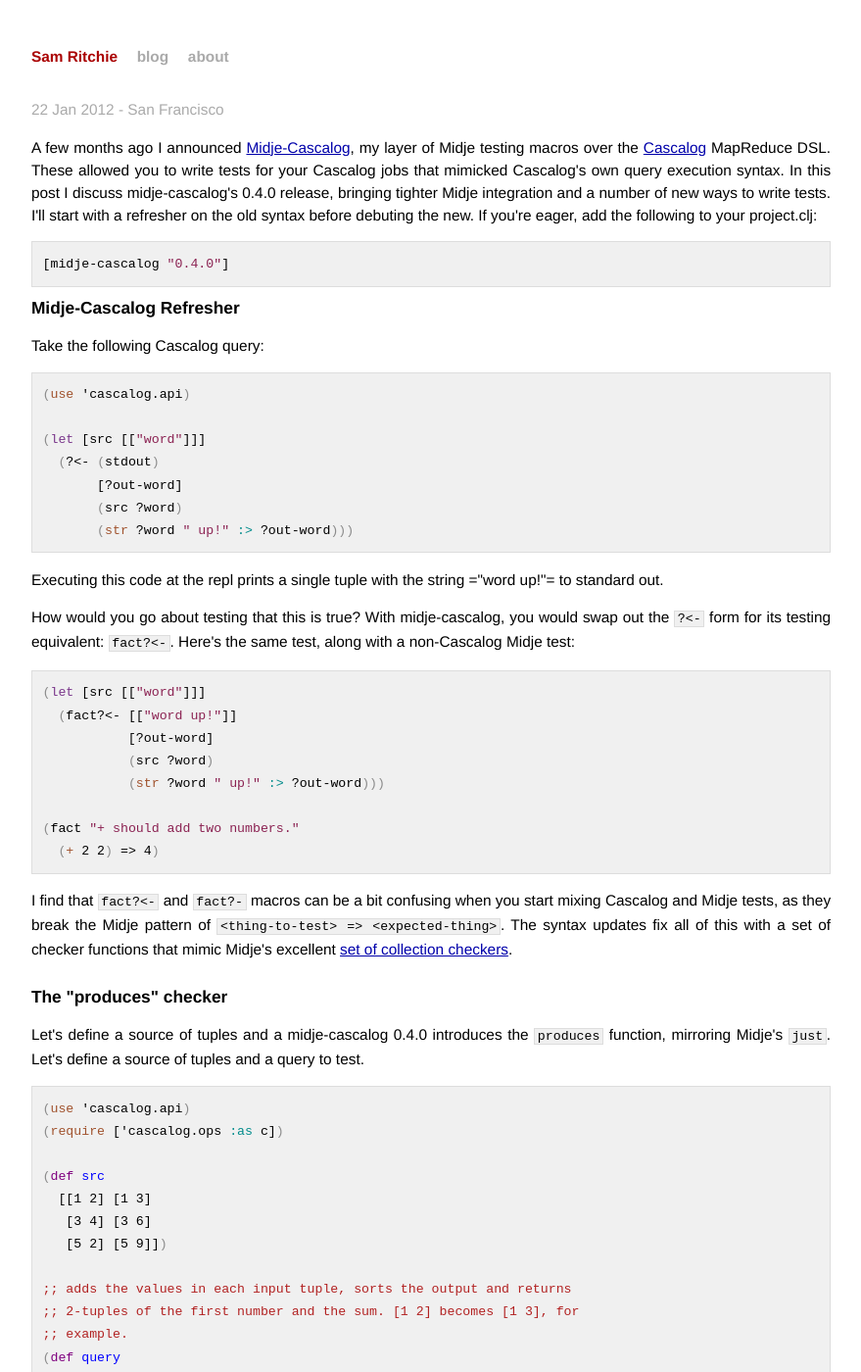
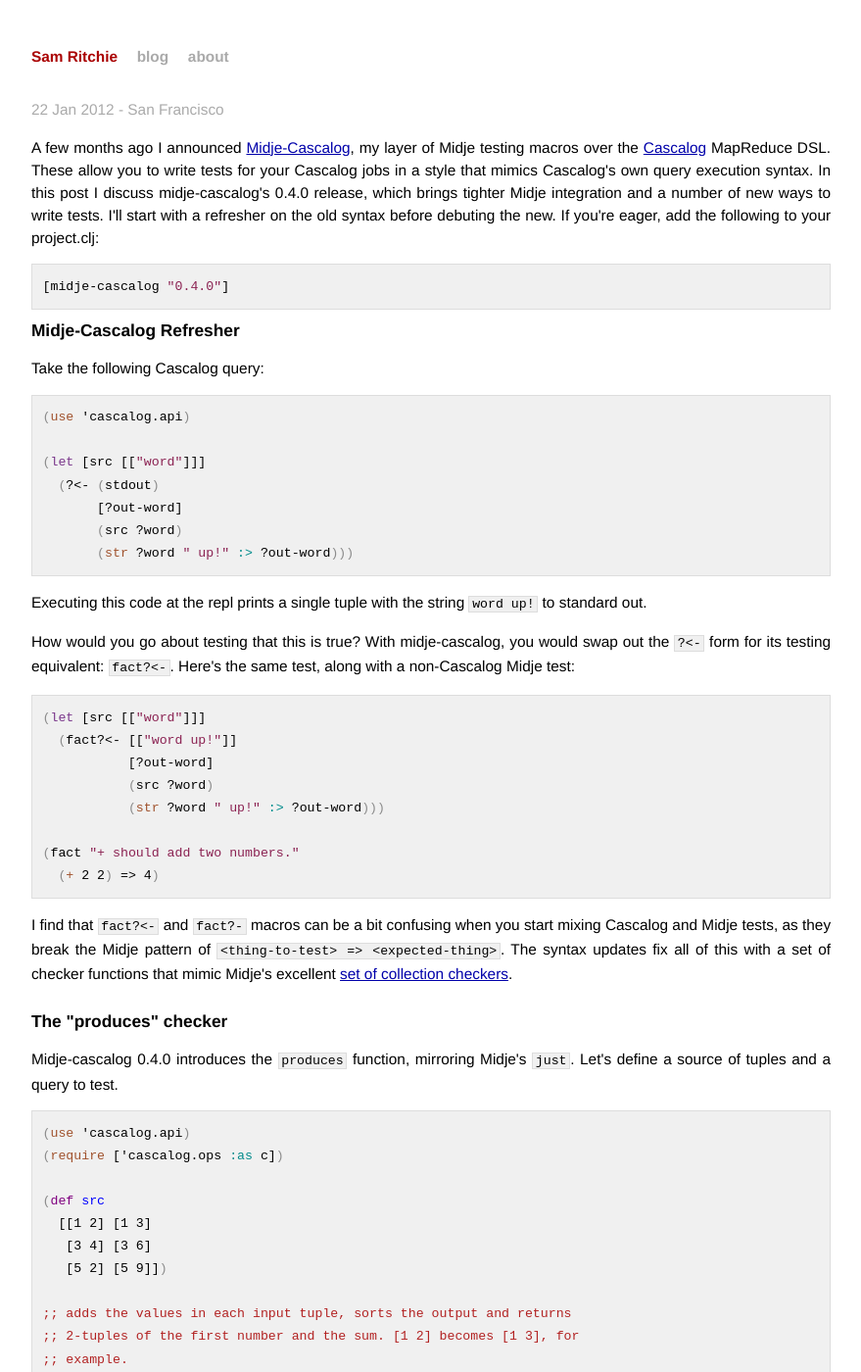
Before and after one commit to sritchie/sritchie.github.io, a Jekyll site: the page built from _posts/2012-01-22-cascalog-testing-20.html, in a window 1280 px wide and 1400 px high. Shown: the whole window at 98% size, without its empty margins (200-1079 px from the left). Built offline with Jekyll 4.4.1, drawn with Linux system fonts in a browser that asks for light colours; Markdown is read by kramdown in place of the engine named in the settings; some of the changed text lies outside the part shown.

Commit message:
typo fixes.

```diff
--- a/_posts/2012-01-22-cascalog-testing-20.html
+++ b/_posts/2012-01-22-cascalog-testing-20.html
@@ -6,7 +6,7 @@
 <p class="meta">22 Jan 2012 - San Francisco</p>
 
 <p>
-A few months ago I announced <a href="http://sritchie.github.com/2011/09/30/testing-cascalog-with-midje.html">Midje-Cascalog</a>, my layer of Midje testing macros over the <a href="#www.cascalog.org">Cascalog</a> MapReduce DSL. These allowed you to write tests for your Cascalog jobs that mimicked Cascalog's own query execution syntax. In this post I discuss midje-cascalog's 0.4.0 release, bringing tighter Midje integration and a number of new ways to write tests. I'll start with a refresher on the old syntax before debuting the new. If you're eager, add the following to your project.clj:
+A few months ago I announced <a href="http://sritchie.github.com/2011/09/30/testing-cascalog-with-midje.html">Midje-Cascalog</a>, my layer of Midje testing macros over the <a href="#www.cascalog.org">Cascalog</a> MapReduce DSL. These allow you to write tests for your Cascalog jobs in a style that mimics Cascalog's own query execution syntax. In this post I discuss midje-cascalog's 0.4.0 release, which brings tighter Midje integration and a number of new ways to write tests. I'll start with a refresher on the old syntax before debuting the new. If you're eager, add the following to your project.clj:
 </p>
 
 
@@ -38,7 +38,7 @@
 
 
 <p>
-Executing this code at the repl prints a single tuple with the string ="word up!"= to standard out.
+Executing this code at the repl prints a single tuple with the string <code>word up!</code> to standard out.
 </p>
 <p>
 How would you go about testing that this is true? With midje-cascalog, you would swap out the <code>?&lt;-</code> form for its testing equivalent: <code>fact?&lt;-</code>. Here's the same test, along with a non-Cascalog Midje test:
@@ -70,7 +70,7 @@
 
 
 <p>
-Let's define a source of tuples and a midje-cascalog 0.4.0 introduces the <code>produces</code> function, mirroring Midje's <code>just</code>. Let's define a source of tuples and a query to test.
+Midje-cascalog 0.4.0 introduces the <code>produces</code> function, mirroring Midje's <code>just</code>. Let's define a source of tuples and a query to test.
 </p>
 
 
@@ -142,7 +142,7 @@
 
 
 <p>
-<code>:in-order</code> is really only helpful in cases where output is sorted, like our query above.
+(<code>:in-order</code> is really only helpful in cases where output is sorted, like our query above.)
 </p>
 </div>
 
```
Also changed, not shown: other parts of _posts/2012-01-22-cascalog-testing-20.html (+9 -10 lines), org/_posts/2012-01-22-cascalog-testing-20.org (+13 -14 lines).
